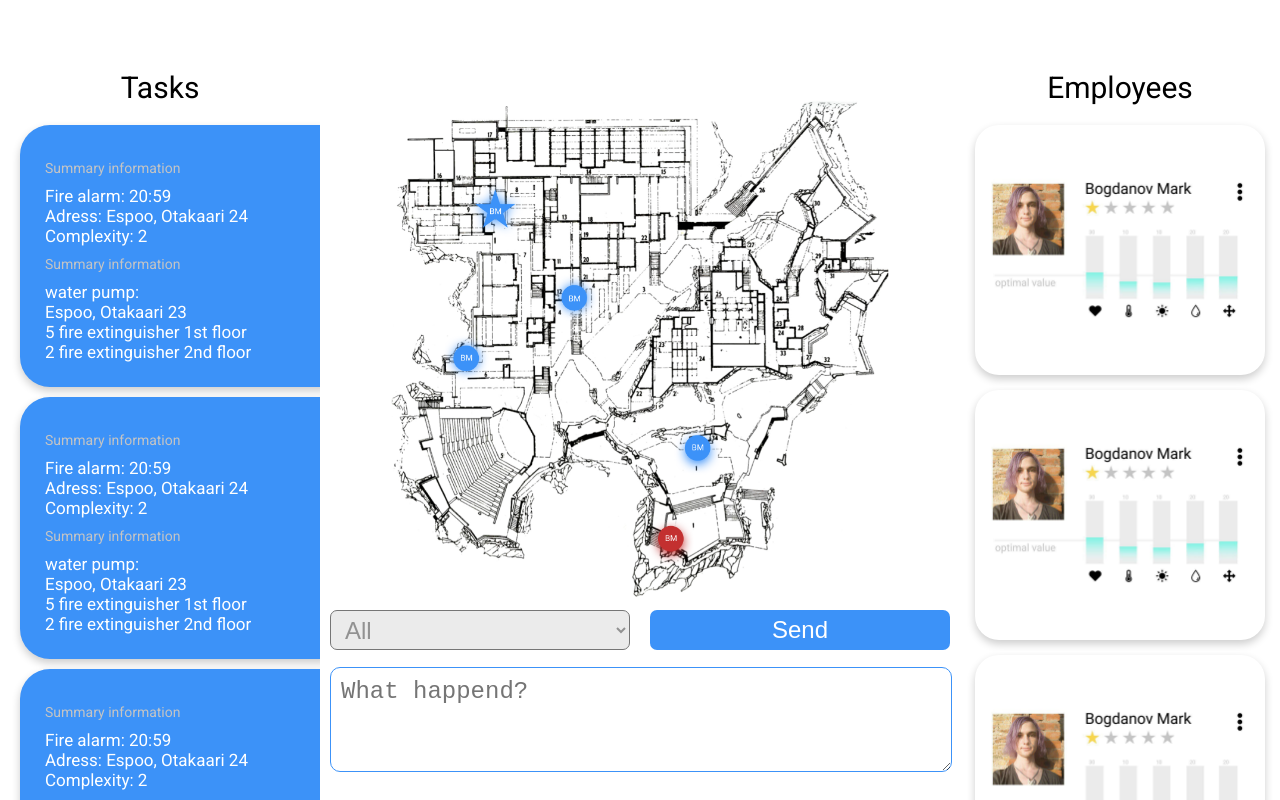
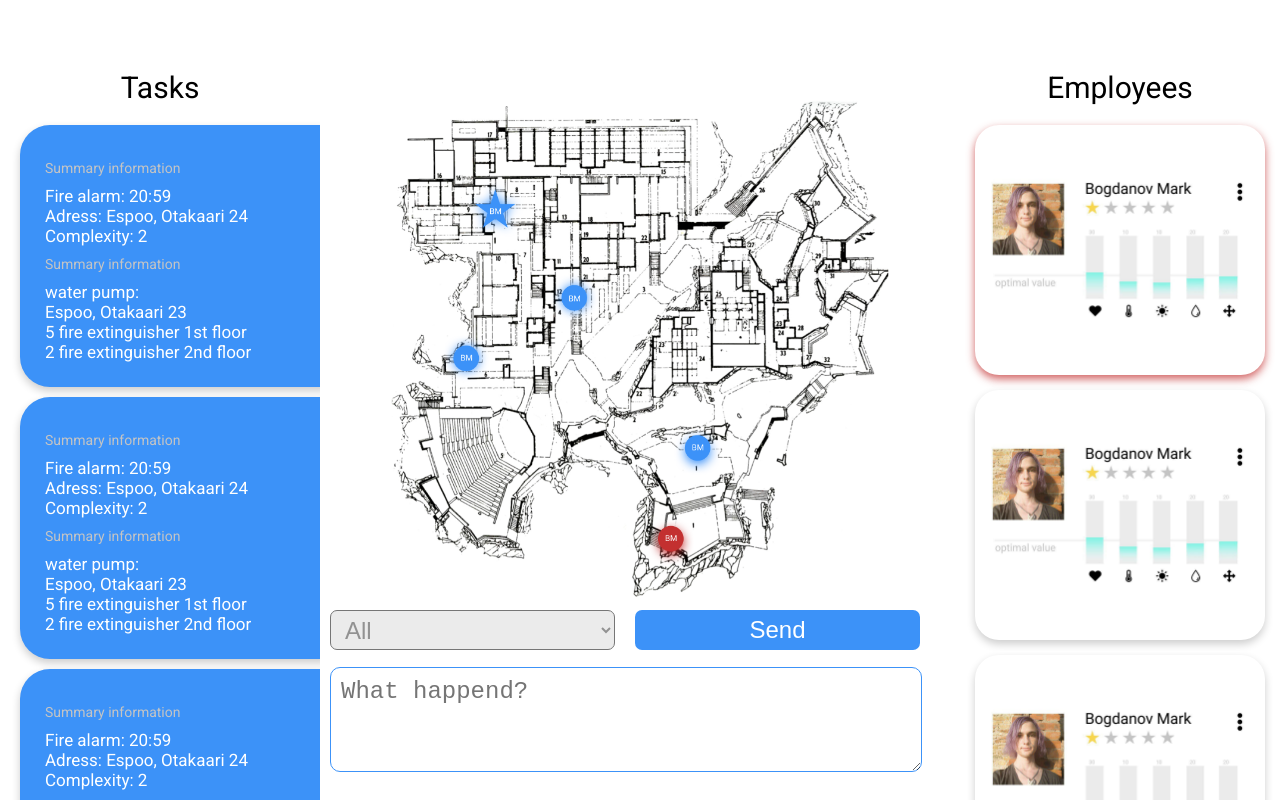
Before and after one commit to daniilsv/junction-2018-nuc-web, a website: page public/index.html in a window 1280 px wide. Drawn offline with nearby package versions, Linux system fonts and the light colour scheme.

Commit message:
make it better

```diff
--- a/public/index.html
+++ b/public/index.html
@@ -85,7 +85,7 @@
       <cent> </cent>
 
       <right>
-        <text>Employees</text> <face> </face><face> </face><face> </face
+        <text>Employees</text> <face class="fr"> </face><face> </face><face> </face
         ><face> </face><face> </face
       ></right>
 
@@ -169,6 +169,7 @@
       }
       bottom {
         grid-area: b;
+    margin-right: 30px;
         display: grid;
         grid-template-columns: repeat(2, 1fr);
         grid-template-rows: repeat(3, 1fr);
@@ -226,7 +227,7 @@
         background: #3c92f8;
         border-radius: 30px;
       }
-      card:hover {
+      card:hover, face:hover {
         box-shadow: 0 8px 16px 0 rgba(0, 0, 0, 0.2);
       }
       left text,
@@ -252,8 +253,13 @@
         display: block;
         margin: 15px;
         height: 250px;
+        transition: 0.3s;
         border-radius: 24px;
         box-shadow: 0 4px 8px 0 rgba(0, 0, 0, 0.2);
+      }
+
+      right face.fr {
+        box-shadow: 0 4px 8px 0 rgba(203, 75, 75, 0.86);
       }
     </style>
     <script src="https://code.jquery.com/jquery-3.3.1.min.js"></script>
```
